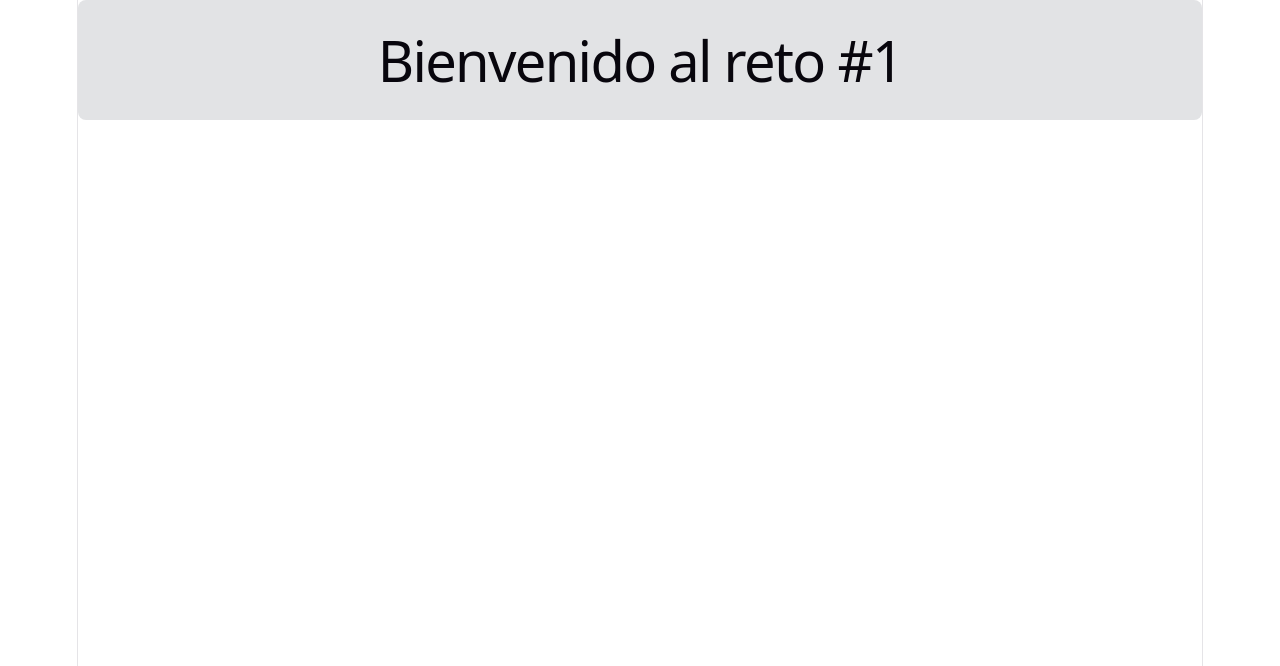
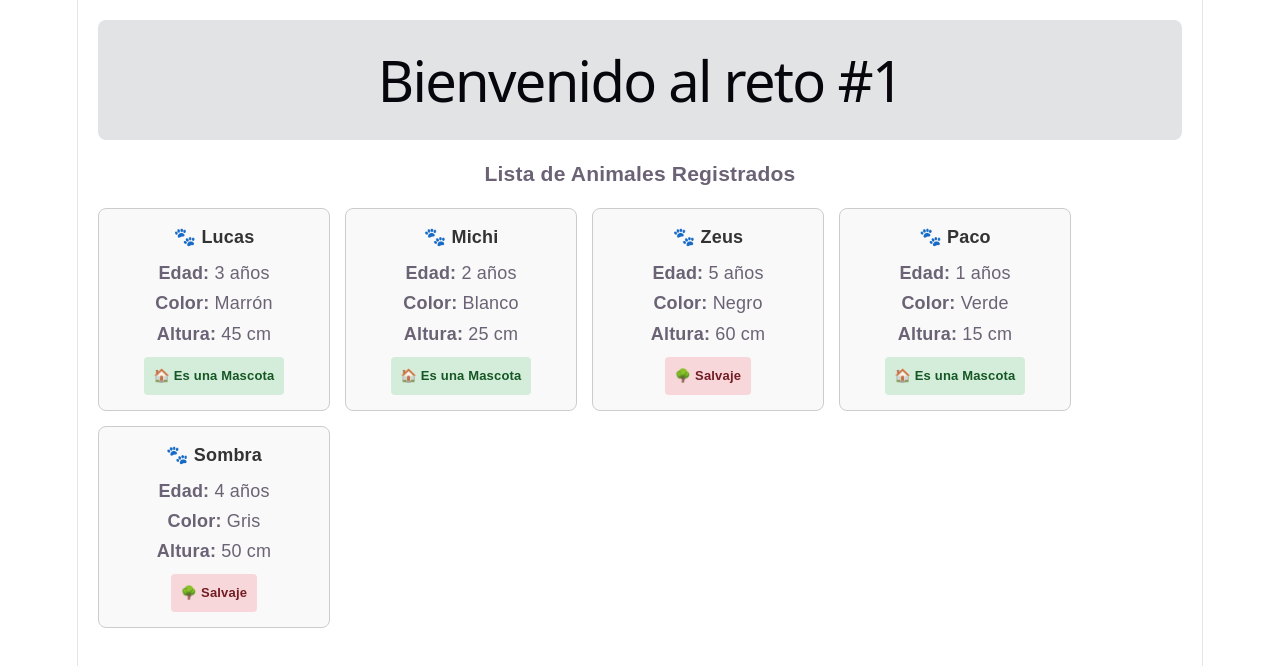
Before and after one commit to ApoloByte/Electiva1A2026P1, a React (Vite) app in the folder s14-conceptos-importantes-y-retos/reto-1-react-repaso/: page / in a window 1280 px wide. Shown: the top 666 px of the page. Built offline with nearby package versions, Linux system fonts and the light colour scheme.

Commit message:
reto 1 en proceso..

```diff
--- a/s14-conceptos-importantes-y-retos/reto-1-react-repaso/src/App.tsx
+++ b/s14-conceptos-importantes-y-retos/reto-1-react-repaso/src/App.tsx
@@ -1,10 +1,12 @@
 import { Mensaje } from './components/Mensaje';
+import { AnimalsManager } from './components/Animals'; // <-- Importamos el nuevo componente
 
 function App() {
   return (
-    <>
+    <div style={{ padding: '20px' }}>
       <Mensaje />
-    </>
+      <AnimalsManager /> {/* <-- Lo pintamos en pantalla */}
+    </div>
   );
 }
 
--- /dev/null
+++ b/s14-conceptos-importantes-y-retos/reto-1-react-repaso/src/components/Animals.tsx
@@ -0,0 +1,52 @@
+import { useState } from 'react';
+
+// 1. CREAR LA INTERFACE ANIMAL
+interface Animal {
+  name: string;
+  age: number;
+  color: string;
+  isPet: boolean;
+  height: number;
+}
+
+export const AnimalsManager = () => {
+  // 2. USESTATE TIPO LISTA CON AL MENOS 5 REGISTROS
+  const [animals] = useState<Animal[]>([
+    { name: 'Lucas', age: 3, color: 'Marrón', isPet: true, height: 45 },
+    { name: 'Michi', age: 2, color: 'Blanco', isPet: true, height: 25 },
+    { name: 'Zeus', age: 5, color: 'Negro', isPet: false, height: 60 },
+    { name: 'Paco', age: 1, color: 'Verde', isPet: true, height: 15 },
+    { name: 'Sombra', age: 4, color: 'Gris', isPet: false, height: 50 }
+  ]);
+
+  return (
+    <div style={{ marginTop: '20px', fontFamily: 'sans-serif' }}>
+      <h3>Lista de Animales Registrados</h3>
+
+      {/* 3. UTILIZAR LA FUNCIÓN MAP PARA RECORRER LA LISTA */}
+      <div style={{ display: 'flex', gap: '15px', flexWrap: 'wrap' }}>
+        {animals.map((animal, index) => (
+          <div key={index} style={{ border: '1px solid #ccc', padding: '15px', borderRadius: '8px', minWidth: '200px', backgroundColor: '#f9f9f9' }}>
+            <h4 style={{ margin: '0 0 10px 0', color: '#333' }}>🐾 {animal.name}</h4>
+            <p style={{ margin: '4px 0' }}><strong>Edad:</strong> {animal.age} años</p>
+            <p style={{ margin: '4px 0' }}><strong>Color:</strong> {animal.color}</p>
+            <p style={{ margin: '4px 0' }}><strong>Altura:</strong> {animal.height} cm</p>
+
+            {/* 4. OPERADOR TERNARIO PARA COMPROBAR ISPET */}
+            <div style={{ marginTop: '10px' }}>
+              {animal.isPet ? (
+                <span style={{ backgroundColor: '#d4edda', color: '#155724', padding: '6px 10px', borderRadius: '4px', fontSize: '13px', fontWeight: 'bold', display: 'inline-block' }}>
+                  🏠 Es una Mascota
+                </span>
+              ) : (
+                <span style={{ backgroundColor: '#f8d7da', color: '#721c24', padding: '6px 10px', borderRadius: '4px', fontSize: '13px', fontWeight: 'bold', display: 'inline-block' }}>
+                  🌳 Salvaje
+                </span>
+              )}
+            </div>
+          </div>
+        ))}
+      </div>
+    </div>
+  );
+};
```
